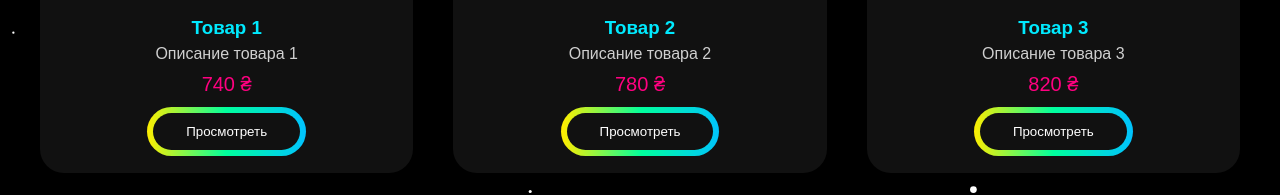
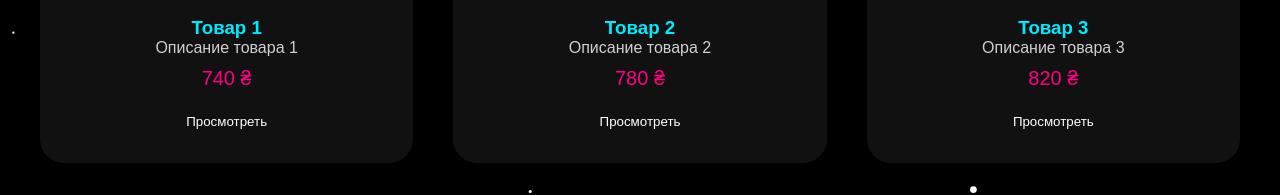
Before and after one commit to steammm1337/shopek, a plain HTML site: page index.html in a window 1280 px wide. Shown: the part 481-676 px from the top of the page. Drawn offline with Linux system fonts and the light colour scheme.

Commit message:
Update index.html

```diff
--- a/index.html
+++ b/index.html
@@ -13,9 +13,12 @@ body{
   background:black;
   color:white;
   overflow-x:hidden;
+  opacity:0;
+  transition:opacity .4s ease;
 }
+body.show{opacity:1}
+body.hide{opacity:0}
 
-/* ❄️ СНЕГ */
 canvas{
   position:fixed;
   inset:0;
@@ -23,7 +26,6 @@ canvas{
   pointer-events:none;
 }
 
-/* HEADER */
 header{
   position:relative;
   z-index:1;
@@ -38,7 +40,6 @@ header{
   text-shadow:0 0 35px var(--pink);
 }
 
-/* SHOP */
 .shop{
   position:relative;
   z-index:1;
@@ -48,7 +49,6 @@ header{
   padding:40px;
 }
 
-/* CARD */
 .card{
   background:#111;
   border-radius:24px;
@@ -61,18 +61,13 @@ header{
 }
 
 .image-box{aspect-ratio:4/3}
-.image-box img{
-  width:100%;
-  height:100%;
-  object-fit:cover;
-}
+.image-box img{width:100%;height:100%;object-fit:cover}
 
 .content{text-align:center;padding:20px}
-.content h3{color:var(--blue);margin-bottom:6px}
-.desc{opacity:.8;margin-bottom:10px}
-.price{color:var(--pink);font-size:20px;margin-bottom:14px}
+.content h3{color:var(--blue)}
+.desc{opacity:.8}
+.price{color:var(--pink);font-size:20px;margin:10px 0}
 
-/* 🌈 КНОПКА С РАДУЖНОЙ ОБВОДКОЙ */
 .btn{
   position:relative;
   padding:14px 36px;
@@ -81,7 +76,6 @@ header{
   border:none;
   border-radius:50px;
   cursor:pointer;
-  z-index:1;
 }
 
 .btn::before{
@@ -107,7 +101,6 @@ header{
 
 @keyframes borderMove{to{background-position:300%}}
 
-/* 📱 МОБИЛЬНЫЙ СВАЙП */
 @media(max-width:768px){
   .shop{
     display:flex;
@@ -134,8 +127,15 @@ header{
 <section class="shop" id="shop"></section>
 
 <script>
+document.body.classList.add("show");
+
+function go(url){
+  document.body.classList.remove("show");
+  document.body.classList.add("hide");
+  setTimeout(()=>location.href=url,350);
+}
+
 const shop=document.getElementById("shop");
-
 for(let i=1;i<=10;i++){
   shop.innerHTML+=`
   <div class="card">
@@ -146,25 +146,23 @@ for(let i=1;i<=10;i++){
       <h3>Товар ${i}</h3>
       <p class="desc">Описание товара ${i}</p>
       <div class="price">${700+i*40} ₴</div>
-      <button class="btn" onclick="location.href='product.html?id=${i}'">
+      <button class="btn" onclick="go('product.html?id=${i}')">
         Просмотреть
       </button>
     </div>
   </div>`;
 }
 
-/* ❄️ СНЕГ */
+/* ❄️ снег */
 const c=document.getElementById("snow"),x=c.getContext("2d");
 function r(){c.width=innerWidth;c.height=innerHeight}
 r();addEventListener("resize",r);
-
 const s=[...Array(120)].map(()=>({
   x:Math.random()*c.width,
   y:Math.random()*c.height,
   r:Math.random()*3+1,
   v:Math.random()*.4+.2
 }));
-
 (function a(){
   x.clearRect(0,0,c.width,c.height);
   x.fillStyle="white";
@@ -173,10 +171,7 @@ const s=[...Array(120)].map(()=>({
     x.arc(f.x,f.y,f.r,0,Math.PI*2);
     x.fill();
     f.y+=f.v;
-    if(f.y>c.height){
-      f.y=-5;
-      f.x=Math.random()*c.width;
-    }
+    if(f.y>c.height){f.y=-5;f.x=Math.random()*c.width}
   });
   requestAnimationFrame(a);
 })();
```
